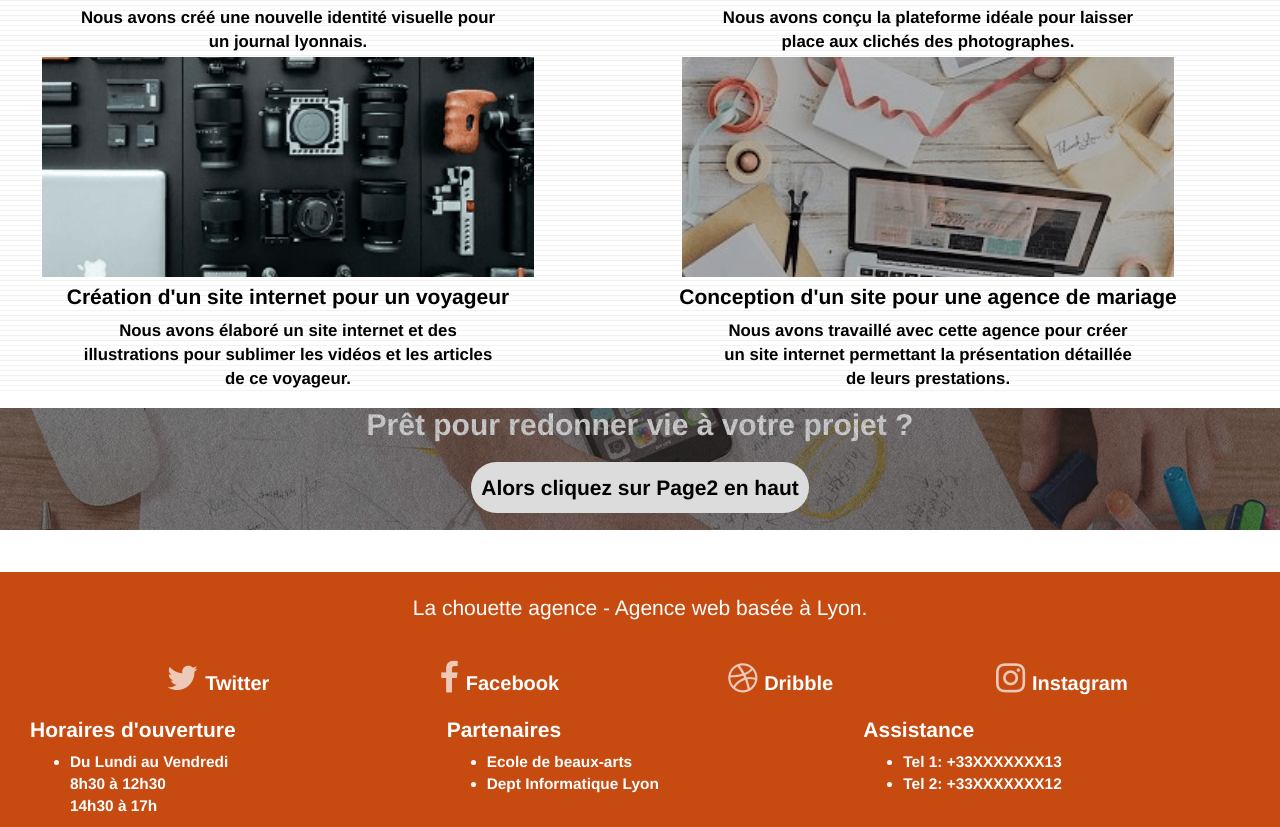
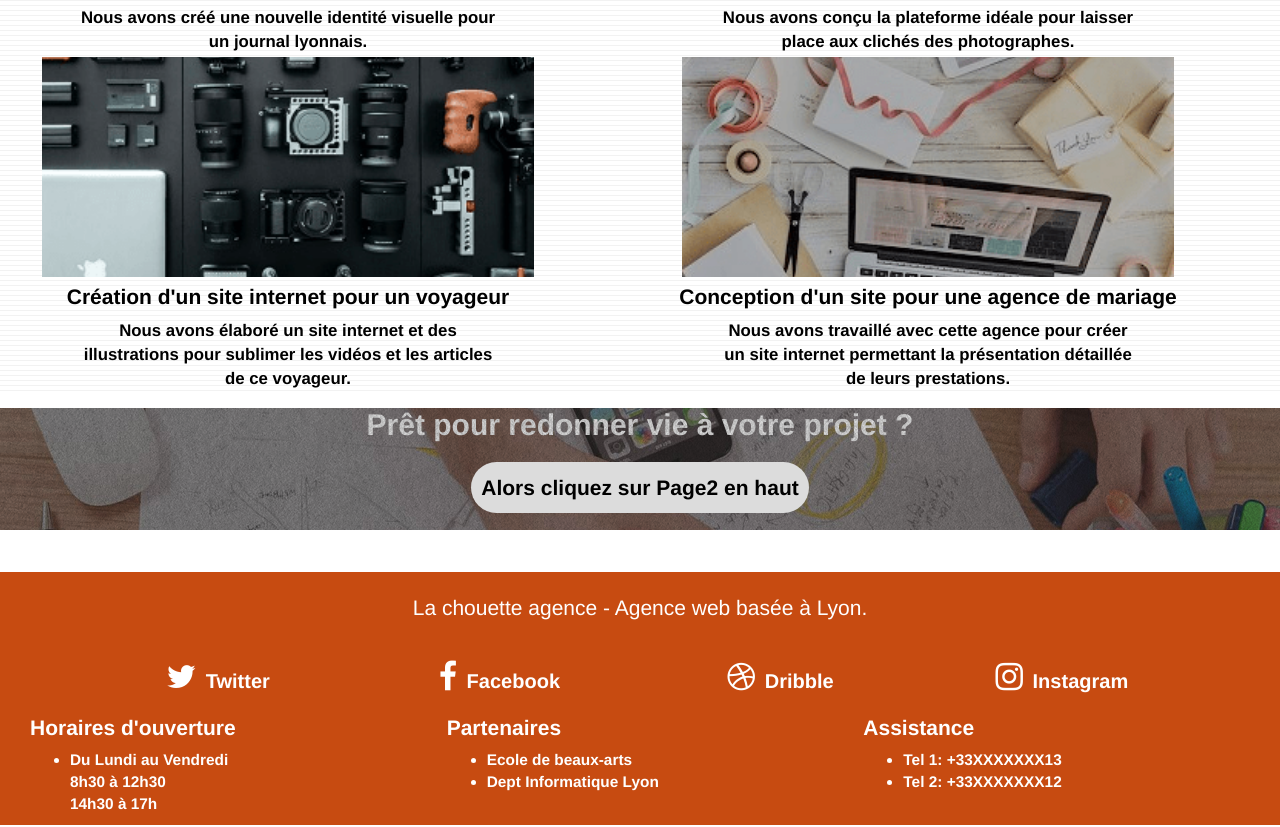
Before and after one commit to Madjiassoum/P4_MADJIASSOUM_ELYSEE, a plain HTML site: page final/index.html in a window 1280 px wide. Shown: the part 1745-2572 px from the top of the page. Drawn offline with Linux system fonts and the light colour scheme; files whose address does not match are found by name.

Commit message:
Modif taille ICON reseau socia

```diff
--- a/final/style.css
+++ b/final/style.css
@@ -56,7 +56,13 @@ footer .container{
     margin: 0;
     font-size: 1.1em;
     font-weight: bold;
-    color: white;
+    color: #ffff!important;
+}
+.bloc .container .col-sm-12 .row .col-sm-3 a .fa{
+
+    color: #FFFFFF!important;
+    font-size: 1.6em;
+    margin-right: 0.3em;
 }
 .bloc .container .col-sm-12 .row .col-sm-4 h2{
     text-align: left;
```
